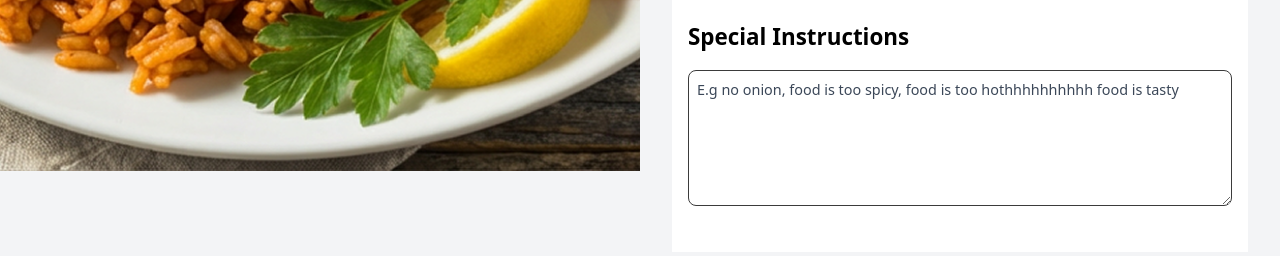
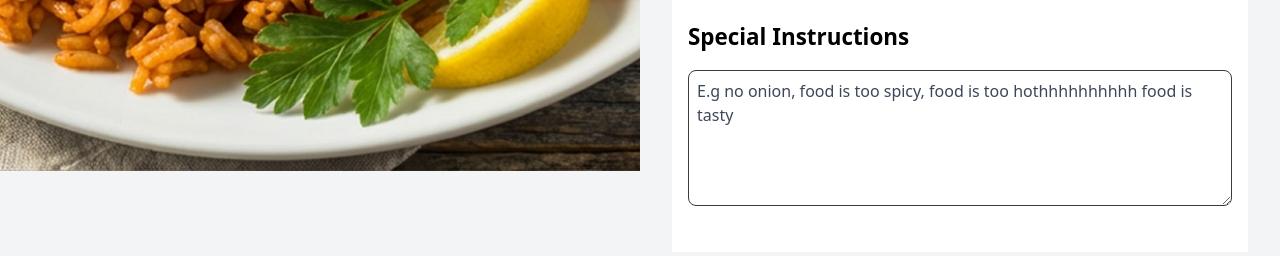
Before and after one commit to Thimmzie/Chuks-Kitchen, a React (Vite) app: page /details in a window 1280 px wide. Shown: the part 938-1194 px from the top of the page. Built offline with nearby package versions, Linux system fonts and the light colour scheme.

Commit message:
overflow

```diff
--- a/src/assets/components/details.jsx
+++ b/src/assets/components/details.jsx
@@ -6,7 +6,7 @@ import { CiAlarmOn } from 'react-icons/ci';
 
 const details = () => {
   return (
-    <div className="grid grid-cols-1 lg:grid-cols-2 bg-[#f3f4f6]">
+    <div className="grid grid-cols-1 lg:grid-cols-2 bg-[#f3f4f6] overflow-x-hidden">
       <div>
         <img className="lg:hidden" src={Mobile} />
         <img className="hidden lg:block" src={Desktop} />
@@ -120,7 +120,7 @@ const details = () => {
           </h1>
 
           <textarea
-            className="rounded-lg mt-4 w-full h-[17vh] px-2 border border-[#3b3b3b] text-[0.9rem] mb-10 outline-0 pt-2"
+            className="rounded-lg mt-4 w-full h-[17vh] px-2 border border-[#3b3b3b] text-[1rem] mb-10 outline-0 pt-2"
             placeholder="E.g no onion, food is too spicy, food is too hothhhhhhhhhh food is tasty"
           ></textarea>
         </div>
```
